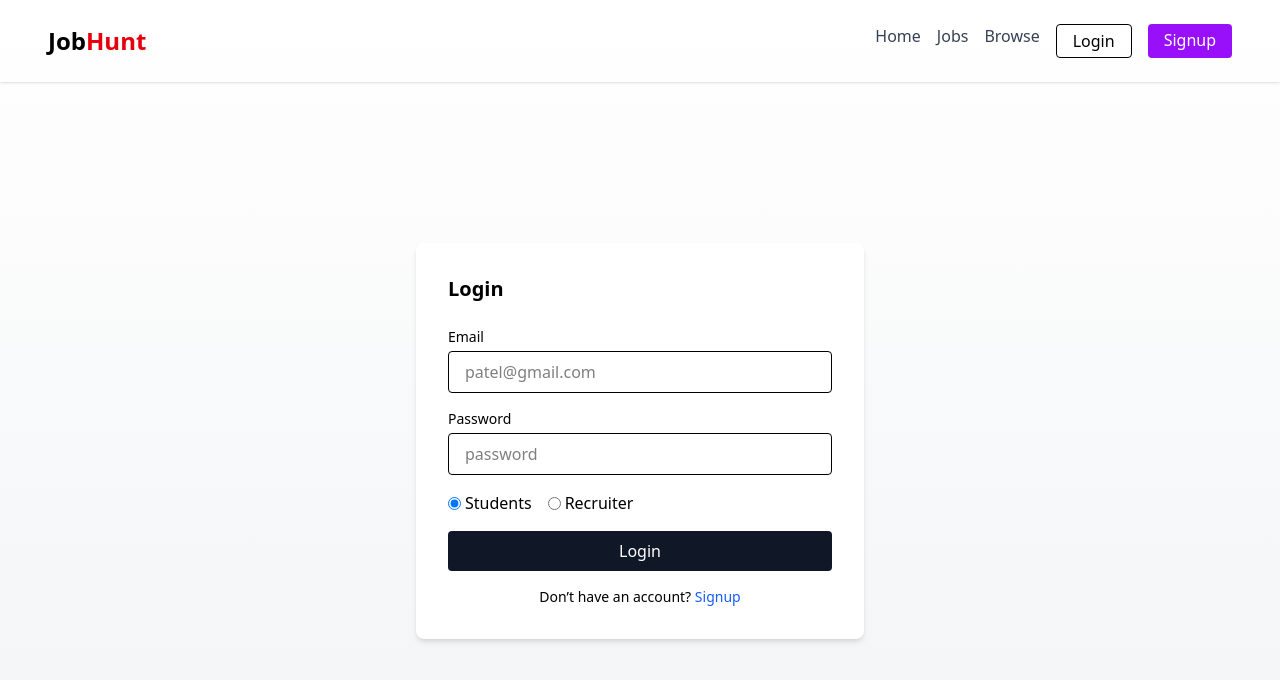
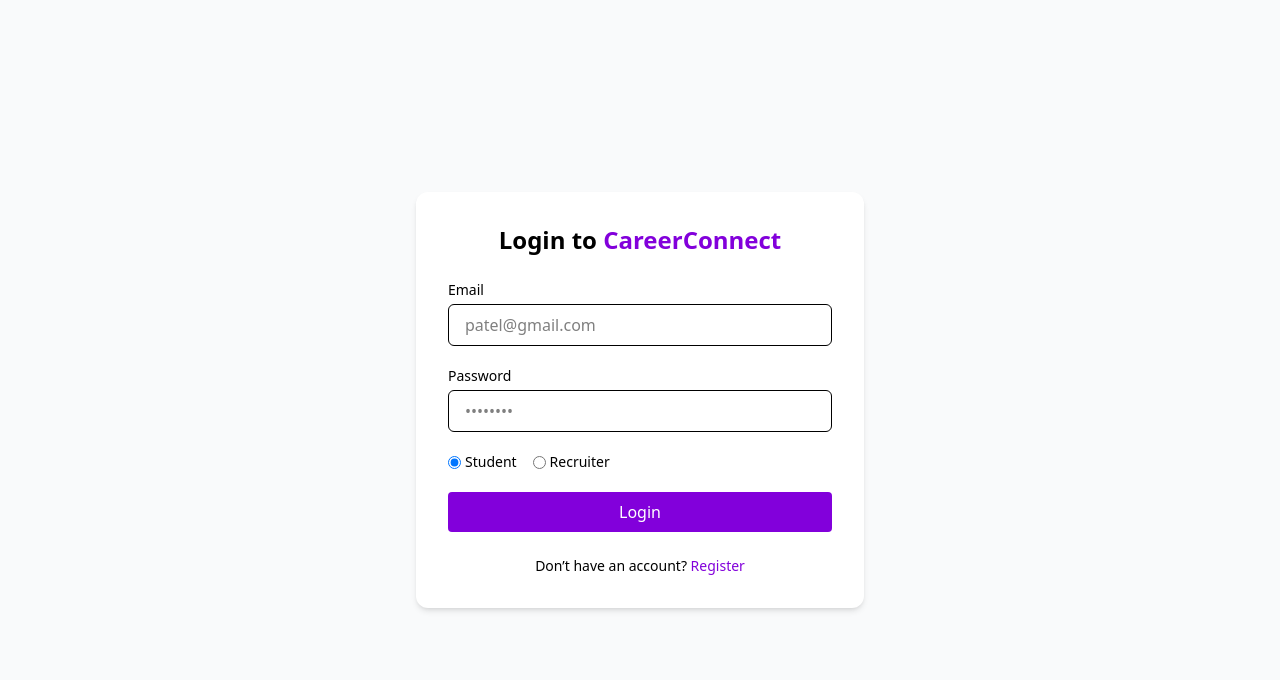
Before and after one commit to 70Gaurav61/CareerConnect, a React (Vite) app in the folder frontend/: page /login in a window 1280 px wide. Shown: the top 680 px of the page. Built offline with nearby package versions, Linux system fonts and the light colour scheme.

Commit message:
integrate axios and fix bugs

```diff
--- a/frontend/src/App.jsx
+++ b/frontend/src/App.jsx
@@ -12,6 +12,7 @@ function App() {
         <Route path="/register" element={<Register />} />
         <Route path="/login" element={<Login />} />
         <Route path="/" element={<Home />} />
+        <Route path="/home" element={<Home />} />
       </Routes>
     </Router>
   )
--- /dev/null
+++ b/frontend/src/contexts/AuthContext.jsx
@@ -0,0 +1,32 @@
+import { createContext, useContext, useState, useEffect } from "react";
+
+const AuthContext = createContext();
+
+export const AuthProvider = ({ children }) => {
+  const [user, setUser] = useState(null);
+
+  // Load user from localStorage on app start
+  useEffect(() => {
+    const storedUser = localStorage.getItem("careerConnectUser");
+    if (storedUser) {
+      setUser(JSON.parse(storedUser));
+    }
+  }, []);
+
+  // Save user to localStorage when it changes
+  useEffect(() => {
+    if (user) {
+      localStorage.setItem("careerConnectUser", JSON.stringify(user));
+    } else {
+      localStorage.removeItem("careerConnectUser");
+    }
+  }, [user]);
+
+  return (
+    <AuthContext.Provider value={{ user, setUser }}>
+      {children}
+    </AuthContext.Provider>
+  );
+};
+
+export const useAuth = () => useContext(AuthContext);
--- a/frontend/src/main.jsx
+++ b/frontend/src/main.jsx
@@ -2,9 +2,10 @@ import { StrictMode } from 'react'
 import { createRoot } from 'react-dom/client'
 import './index.css'
 import App from './App.jsx'
+import { AuthProvider } from './contexts/AuthContext.jsx'
 
 createRoot(document.getElementById('root')).render(
-  <>
+  <AuthProvider>
     <App className="w-full h-screen"/>
-  </>
+  </AuthProvider>
 )
--- a/frontend/src/pages/Home.jsx
+++ b/frontend/src/pages/Home.jsx
@@ -1,8 +1,28 @@
-import { useState } from "react"
+import { useEffect, useState } from "react";
+import axios from "axios";
 
 function Home() {
+  const [jobs, setJobs] = useState([]);
+  const [loading, setLoading] = useState(true);
+  const [error, setError] = useState("");
+
+  useEffect(() => {
+    const fetchJobs = async () => {
+      try {
+        const res = await axios.get("http://localhost:3000/api/v1/jobs");
+        setJobs(res.data.jobs || []);
+        setLoading(false);
+      } catch (err) {
+        setError("Failed to load jobs.");
+        setLoading(false);
+      }
+    };
+
+    fetchJobs();
+  }, []);
+
   return (
-    <div className="px-6 sm:px-10 lg:px-20 py-10 font-sans">
+    <div className="px-6 sm:px-10 lg:px-20 py-10 font-sans bg-gray-50 min-h-screen">
       {/* Navbar */}
       <div className="flex justify-between items-center mb-8">
         <h1 className="text-2xl font-bold">
@@ -55,15 +75,36 @@ function Home() {
         ))}
       </div>
 
-      {/* Job Listings Section */}
+      {/* Job Listings */}
       <div className="mt-16">
         <h3 className="text-xl font-bold mb-6">
           <span className="text-purple-700">Latest and Top</span> Job Openings
         </h3>
-        {/* Add job cards here */}
+
+        {loading ? (
+          <p className="text-center text-gray-500">Loading jobs...</p>
+        ) : error ? (
+          <p className="text-center text-red-500">{error}</p>
+        ) : jobs.length === 0 ? (
+          <p className="text-center text-gray-500">No jobs available.</p>
+        ) : (
+          <div className="grid gap-6 sm:grid-cols-2 lg:grid-cols-3">
+            {jobs.map((job) => (
+              <div
+                key={job._id}
+                className="border rounded-xl p-4 shadow hover:shadow-md transition bg-white"
+              >
+                <h4 className="text-lg font-semibold text-gray-800">{job.title}</h4>
+                <p className="text-sm text-gray-500">{job.company}</p>
+                <p className="mt-2 text-sm text-gray-600 line-clamp-3">{job.description}</p>
+                <div className="mt-4 text-sm text-purple-700">{job.location}</div>
+              </div>
+            ))}
+          </div>
+        )}
       </div>
     </div>
-  )
+  );
 }
 
-export default Home
+export default Home;
--- a/frontend/src/pages/Login.jsx
+++ b/frontend/src/pages/Login.jsx
@@ -1,83 +1,109 @@
-import React, { useState } from 'react';
-import { Link } from 'react-router-dom';
+import { useState } from "react"
+import axios from "axios"
+import { Link, useNavigate } from "react-router-dom"
+import { useAuth } from "../contexts/AuthContext";
 
 const Login = () => {
-  const [role, setRole] = useState('student');
+  const { setUser } = useAuth();
+  const [email, setEmail] = useState("")
+  const [password, setPassword] = useState("")
+  const [role, setRole] = useState("student")
+  const navigate = useNavigate()
+
+  const handleSubmit = async (e) => {
+    e.preventDefault()
+    try {
+      const {data} = await axios.post(
+        "http://localhost:3000/api/v1/user/login",
+        { email, password, role },
+        { withCredentials: true }
+      )
+      if (data.success) {
+        //console.log("Login successful")
+        setUser(data.user);
+        if (role === "recruiter") {
+          navigate("/recruiter/dashboard")
+        } else {
+          navigate("/home")
+        }
+      }
+    } catch (error) {
+      alert(error?.response?.data?.message || "Login failed")
+    }
+  }
 
   return (
-    <div className="min-h-screen bg-gradient-to-b from-white to-gray-100 flex flex-col">
-      <header className="flex justify-between items-center p-6 px-12 shadow-sm">
-        <h1 className="text-2xl font-bold">
-          <span className="text-black">Job</span><span className="text-red-600">Hunt</span>
-        </h1>
-        <div className="flex gap-4">
-          <Link to="/" className="text-gray-700 hover:text-black">Home</Link>
-          <Link to="/jobs" className="text-gray-700 hover:text-black">Jobs</Link>
-          <Link to="/browse" className="text-gray-700 hover:text-black">Browse</Link>
-          <Link to="/login" className="px-4 py-1 border rounded hover:bg-gray-100">Login</Link>
-          <Link to="/register" className="bg-purple-600 text-white px-4 py-1 rounded hover:bg-purple-700">Signup</Link>
-        </div>
-      </header>
+    <div className="min-h-screen flex justify-center items-center bg-gray-50 px-4">
+      <div className="w-full max-w-md bg-white rounded-xl shadow-md p-8">
+        <h2 className="text-2xl font-bold text-center mb-6">
+          Login to <span className="text-purple-700">CareerConnect</span>
+        </h2>
 
-      <main className="flex-grow flex justify-center items-center">
-        <div className="w-full max-w-md bg-white p-8 shadow-md rounded-lg">
-          <h2 className="text-xl font-semibold mb-6">Login</h2>
-          <form className="space-y-4">
+        <form onSubmit={handleSubmit} className="space-y-5">
           <div>
-              <label className="block mb-1 text-sm font-medium">Email</label>
+            <label className="block text-sm font-medium mb-1">Email</label>
             <input
               type="email"
+              className="w-full px-4 py-2 border rounded-md outline-none focus:ring-2 focus:ring-purple-300"
               placeholder="patel@gmail.com"
-                className="w-full border px-4 py-2 rounded outline-none focus:ring focus:ring-purple-200"
+              value={email}
+              onChange={(e) => setEmail(e.target.value)}
+              required
             />
           </div>
+
           <div>
-              <label className="block mb-1 text-sm font-medium">Password</label>
+            <label className="block text-sm font-medium mb-1">Password</label>
             <input
               type="password"
-                placeholder="password"
-                className="w-full border px-4 py-2 rounded outline-none focus:ring focus:ring-purple-200"
+              className="w-full px-4 py-2 border rounded-md outline-none focus:ring-2 focus:ring-purple-300"
+              placeholder="••••••••"
+              value={password}
+              onChange={(e) => setPassword(e.target.value)}
+              required
             />
           </div>
-            <div className="flex gap-4 items-center">
-              <label className="flex items-center gap-1">
+
+          <div className="flex items-center gap-4">
+            <label className="flex items-center text-sm">
               <input
                 type="radio"
                 name="role"
                 value="student"
-                  checked={role === 'student'}
-                  onChange={() => setRole('student')}
+                checked={role === "student"}
+                onChange={() => setRole("student")}
               />
-                Students
+              <span className="ml-1">Student</span>
             </label>
-              <label className="flex items-center gap-1">
+            <label className="flex items-center text-sm">
               <input
                 type="radio"
                 name="role"
                 value="recruiter"
-                  checked={role === 'recruiter'}
-                  onChange={() => setRole('recruiter')}
+                checked={role === "recruiter"}
+                onChange={() => setRole("recruiter")}
               />
-                Recruiter
+              <span className="ml-1">Recruiter</span>
             </label>
           </div>
+
           <button
             type="submit"
-              className="w-full bg-gray-900 text-white py-2 rounded hover:bg-gray-800 transition"
+            className="w-full bg-purple-700 text-white py-2 rounded hover:bg-purple-800 transition"
           >
             Login
           </button>
         </form>
-          <p className="text-sm text-center mt-4">
-            Don’t have an account?{' '}
-            <Link to="/register" className="text-blue-600 hover:underline">
-              Signup
+
+        <p className="text-sm text-center mt-6">
+          Don’t have an account?{" "}
+          <Link to="/register" className="text-purple-700 font-medium hover:underline">
+            Register
           </Link>
         </p>
       </div>
-      </main>
     </div>
-  );
-};
+  )
+}
 
-export default Login;
+export default Login
--- a/frontend/src/pages/Register.jsx
+++ b/frontend/src/pages/Register.jsx
@@ -1,14 +1,18 @@
 import React, { useState, useEffect } from "react";
 import { Link, useNavigate } from "react-router-dom";
+import axios from "axios";
 
 const Register = () => {
   const navigate = useNavigate();
 
   const [formData, setFormData] = useState({
-    name: "",
+    fullname: "",
     email: "",
+    phoneNumber: "",
     password: "",
     confirmPassword: "",
+    role: "candidate", // default role
+    profilePhoto: null, // file input
   });
 
   const [loading, setLoading] = useState(false);
@@ -16,17 +20,15 @@ const Register = () => {
   const [success, setSuccess] = useState("");
 
   useEffect(() => {
-    // Optional: Redirect if user is already logged in
     const token = localStorage.getItem("token");
-    if (token) {
-      navigate("/"); // redirect to homepage or dashboard
-    }
+    if (token) navigate("/");
   }, [navigate]);
 
   const handleChange = (e) => {
+    const { name, value, files } = e.target;
     setFormData((prev) => ({
       ...prev,
-      [e.target.name]: e.target.value,
+      [name]: files ? files[0] : value,
     }));
   };
 
@@ -41,29 +43,25 @@ const Register = () => {
 
     try {
       setLoading(true);
+      const submitData = new FormData();
+      submitData.append("fullname", formData.fullname);
+      submitData.append("email", formData.email);
+      submitData.append("phoneNumber", formData.phoneNumber);
+      submitData.append("password", formData.password);
+      submitData.append("role", formData.role);
+      if (formData.profilePhoto) {
+        submitData.append("file", formData.profilePhoto);
+      }
 
-      const res = await fetch("http://localhost:3000/register", {
-        method: "POST",
-        headers: {
-          "Content-Type": "application/json",
-        },
-        body: JSON.stringify({
-          name: formData.name,
-          email: formData.email,
-          password: formData.password,
-        }),
+      const res = await axios.post("http://localhost:3000/api/v1/user/register", submitData, {
+        headers: { "Content-Type": "multipart/form-data" },
       });
 
-      const data = await res.json();
-
-      if (!res.ok) {
-        throw new Error(data.message || "Registration failed");
-      }
-
-      setSuccess("Registration successful! Redirecting to login...");
+      setSuccess("Registration successful! Redirecting...");
       setTimeout(() => navigate("/login"), 2000);
     } catch (err) {
-      setError(err.message);
+      const message = err.response?.data?.message || "Registration failed";
+      setError(message);
     } finally {
       setLoading(false);
     }
@@ -75,23 +73,21 @@ const Register = () => {
         <h2 className="text-2xl font-bold text-center text-gray-800 mb-2">Create Account</h2>
         <p className="text-center text-sm text-gray-500 mb-6">
           Already have an account?{" "}
-          <Link to="/login" className="text-purple-600 hover:underline">
-            Login here
-          </Link>
+          <Link to="/login" className="text-purple-600 hover:underline">Login here</Link>
         </p>
 
         {error && <p className="text-red-500 text-sm mb-4 text-center">{error}</p>}
         {success && <p className="text-green-600 text-sm mb-4 text-center">{success}</p>}
 
-        <form onSubmit={handleSubmit} className="space-y-4">
+        <form onSubmit={handleSubmit} className="space-y-4" encType="multipart/form-data">
           <input
             type="text"
-            name="name"
+            name="fullname"
             placeholder="Full Name"
-            value={formData.name}
+            value={formData.fullname}
             onChange={handleChange}
-            className="w-full px-4 py-2 border rounded-lg focus:outline-none focus:ring-2 focus:ring-purple-500"
             required
+            className="w-full px-4 py-2 border rounded-lg"
           />
           <input
             type="email"
@@ -99,8 +95,34 @@ const Register = () => {
             placeholder="Email Address"
             value={formData.email}
             onChange={handleChange}
-            className="w-full px-4 py-2 border rounded-lg focus:outline-none focus:ring-2 focus:ring-purple-500"
             required
+            className="w-full px-4 py-2 border rounded-lg"
+          />
+          <input
+            type="tel"
+            name="phoneNumber"
+            placeholder="Phone Number"
+            value={formData.phoneNumber}
+            onChange={handleChange}
+            required
+            className="w-full px-4 py-2 border rounded-lg"
+          />
+          <select
+            name="role"
+            value={formData.role}
+            onChange={handleChange}
+            required
+            className="w-full px-4 py-2 border rounded-lg"
+          >
+            <option value="student">Student</option>
+            <option value="recruiter">Recruiter</option>
+          </select>
+          <input
+            type="file"
+            name="profilePhoto"
+            onChange={handleChange}
+            accept="image/*"
+            className="w-full px-4 py-2 border rounded-lg"
           />
           <input
             type="password"
@@ -108,8 +130,8 @@ const Register = () => {
             placeholder="Password"
             value={formData.password}
             onChange={handleChange}
-            className="w-full px-4 py-2 border rounded-lg focus:outline-none focus:ring-2 focus:ring-purple-500"
             required
+            className="w-full px-4 py-2 border rounded-lg"
           />
           <input
             type="password"
@@ -117,8 +139,8 @@ const Register = () => {
             placeholder="Confirm Password"
             value={formData.confirmPassword}
             onChange={handleChange}
-            className="w-full px-4 py-2 border rounded-lg focus:outline-none focus:ring-2 focus:ring-purple-500"
             required
+            className="w-full px-4 py-2 border rounded-lg"
           />
           <button
             type="submit"
```
Also changed, not shown: 1 other file (tests, documents, lock files or other folders). Lines whose indentation alone changed are shown as unchanged.
